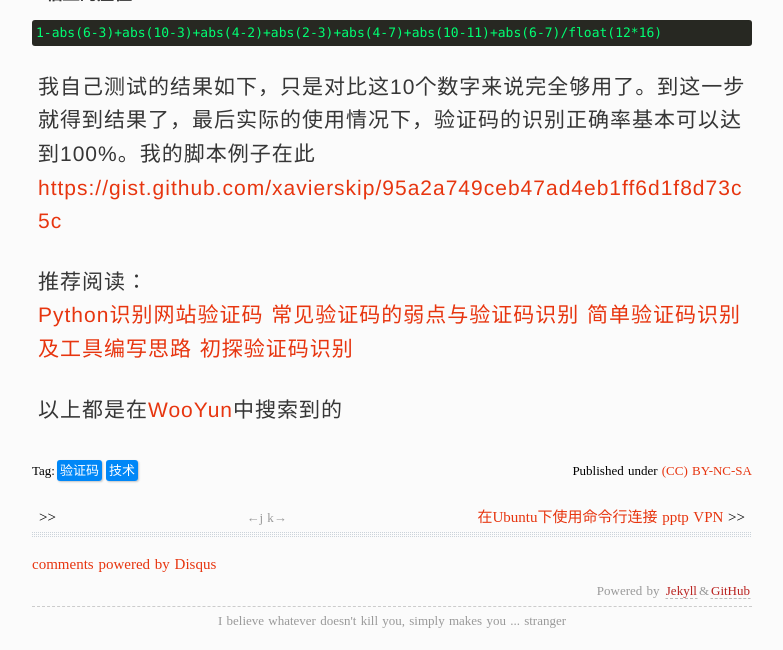
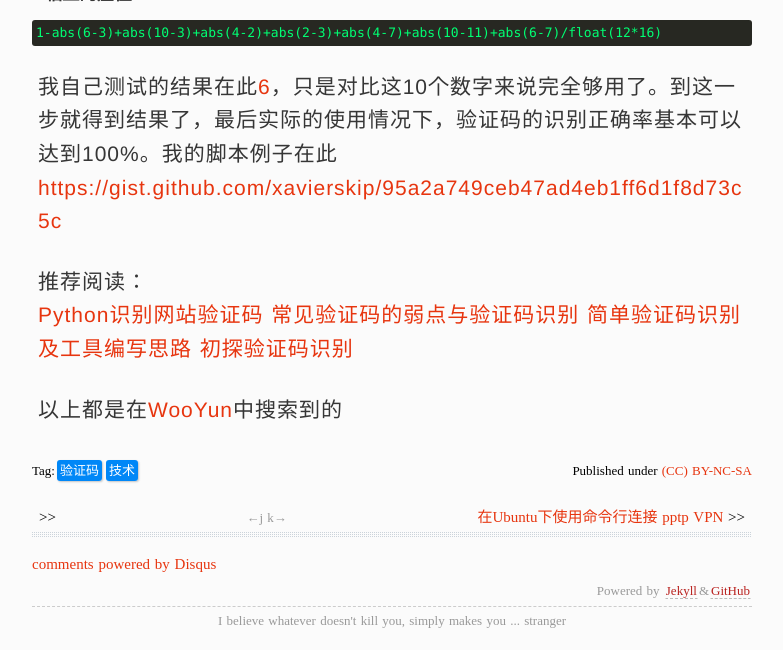
Before and after one commit to xavierskip/xavierskip.github.io, a Jekyll site: the page built from _posts/2016-05-30-captcha.md, in a window 1280 px wide and 900 px high, scrolled down 3006 px, cut to the strip 250-900 px from the top of the window. Shown: the whole strip, without its empty margins (248-1031 px from the left). Built offline with Jekyll 4.4.1, drawn with Linux system fonts in a browser that asks for light colours; comment, search, counter and statistics services are not loaded.

Commit message:
new post

```diff
--- a/_posts/2016-05-30-captcha.md
+++ b/_posts/2016-05-30-captcha.md
@@ -51,7 +51,7 @@
 ##### X轴上的差值
 	1-abs(6-3)+abs(10-3)+abs(4-2)+abs(2-3)+abs(4-7)+abs(10-11)+abs(6-7)/float(12*16)
 
-我自己测试的结果如下，只是对比这10个数字来说完全够用了。到这一步就得到结果了，最后实际的使用情况下，验证码的识别正确率基本可以达到100%。我的脚本例子在此[https://gist.github.com/xavierskip/95a2a749ceb47ad4eb1ff6d1f8d73c5c](https://gist.github.com/xavierskip/95a2a749ceb47ad4eb1ff6d1f8d73c5c)
+我自己测试的结果在此[6]，只是对比这10个数字来说完全够用了。到这一步就得到结果了，最后实际的使用情况下，验证码的识别正确率基本可以达到100%。我的脚本例子在此[https://gist.github.com/xavierskip/95a2a749ceb47ad4eb1ff6d1f8d73c5c](https://gist.github.com/xavierskip/95a2a749ceb47ad4eb1ff6d1f8d73c5c)
 
 推荐阅读：
 [Python识别网站验证码](http://drops.wooyun.org/tips/6313)
@@ -68,3 +68,4 @@
 [3]: https://gist.github.com/xavierskip/95a2a749ceb47ad4eb1ff6d1f8d73c5c#file-captcha-py-L157
 [4]: https://gist.github.com/xavierskip/95a2a749ceb47ad4eb1ff6d1f8d73c5c#file-captcha-py-L57
 [5]: https://gist.github.com/xavierskip/95a2a749ceb47ad4eb1ff6d1f8d73c5c#file-captcha-py-L75
+[6]: https://gist.github.com/xavierskip/47bc3fee84e66c016ac7546335c9b3c8
```
